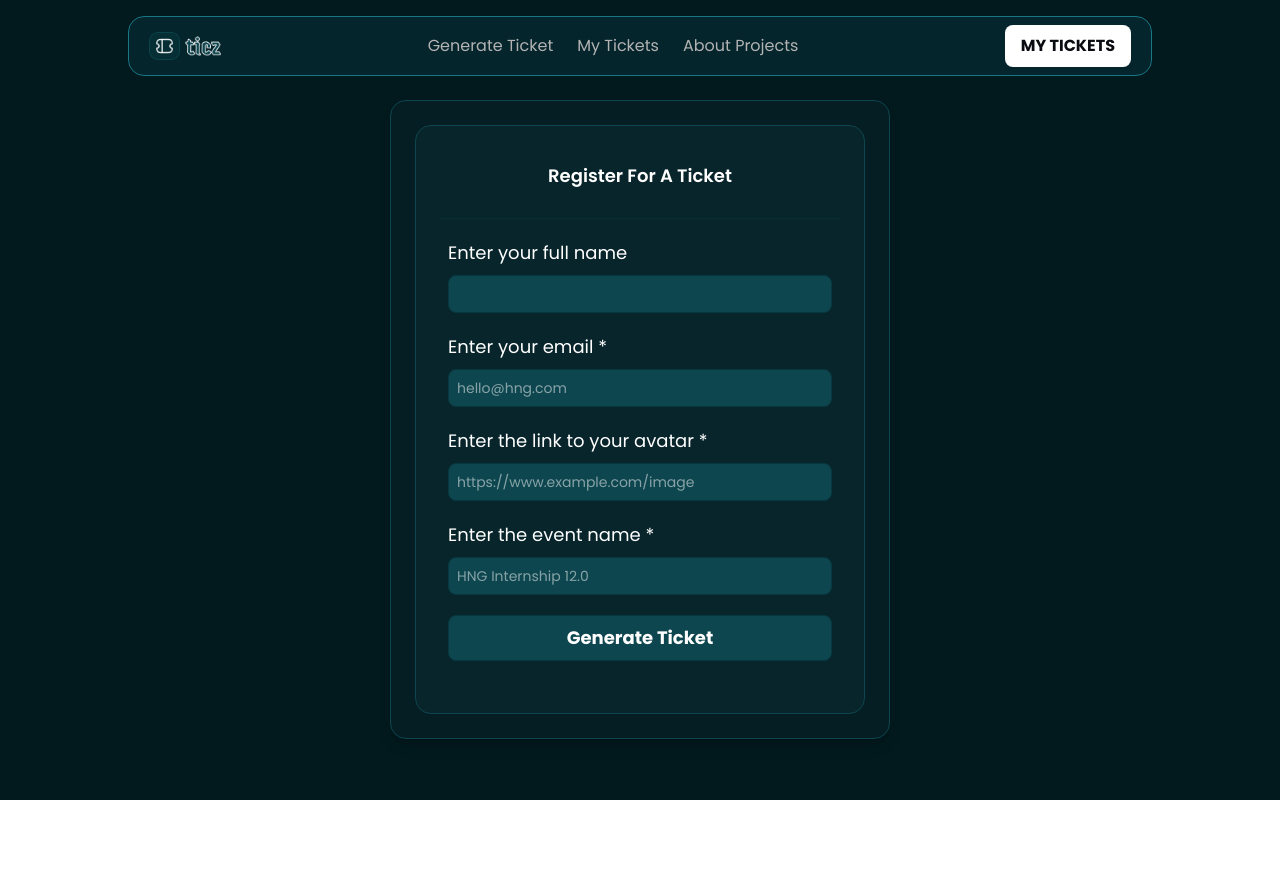
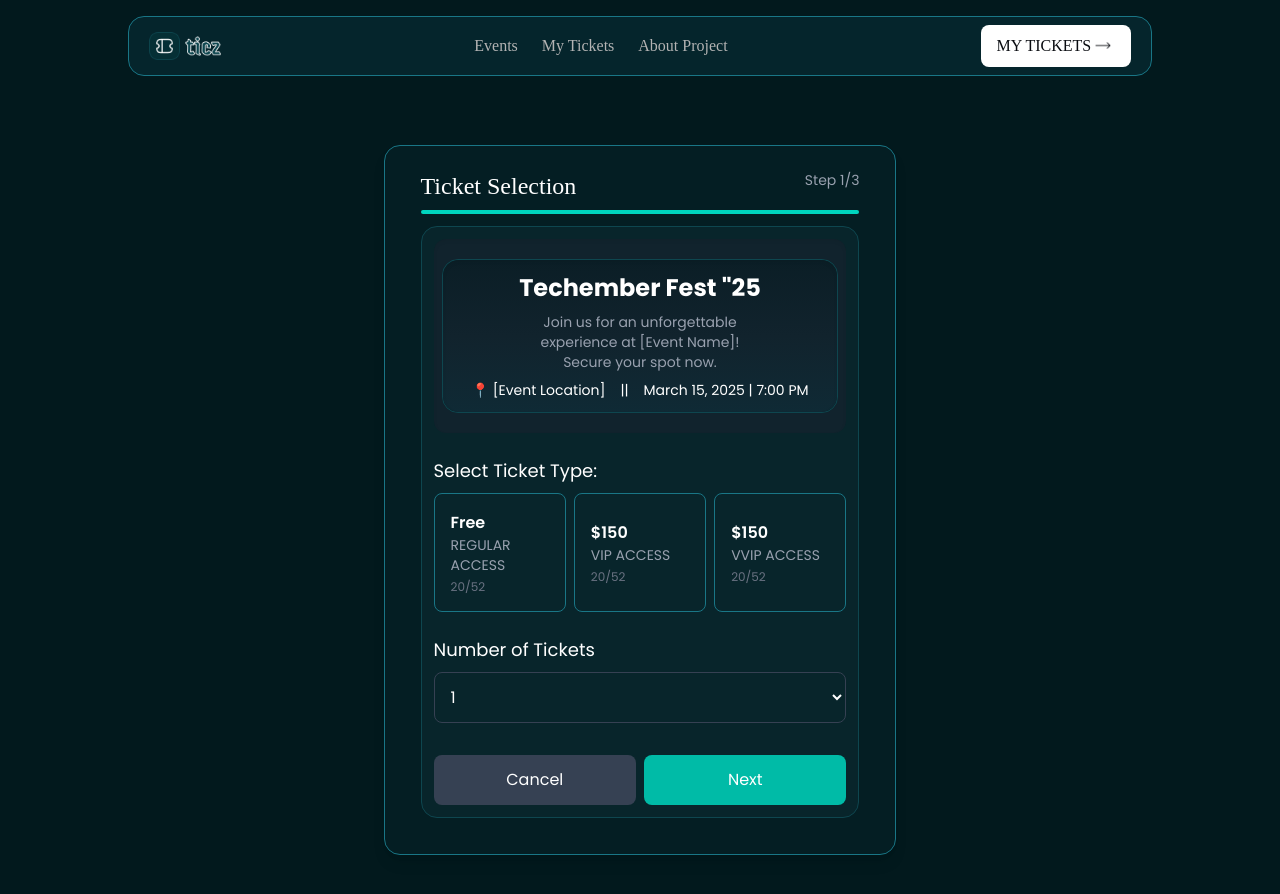
Before and after one commit to emmanuelcobbinah007/hngx-stage2-ticketgenerator, a React (Vite) app in the folder ticket_generator/: page /#/ in a window 1280 px wide. Shown: the top 894 px of the page. Before the commit the page ends 800 px from the top, so only its background shows below. Built offline with nearby package versions, Linux system fonts and the light colour scheme; a web font is replaced by a local one.

Commit message:
redoing to make it pixel perfect pt 1

```diff
--- a/ticket_generator/package.json
+++ b/ticket_generator/package.json
@@ -21,19 +21,21 @@
     "react-dom": "^19.0.0",
     "react-hot-toast": "^2.5.1",
     "react-icons": "^5.4.0",
-    "react-router-dom": "^7.1.5",
-    "tailwindcss": "^4.0.6"
+    "react-router-dom": "^7.1.5"
   },
   "devDependencies": {
     "@eslint/js": "^9.19.0",
     "@types/react": "^19.0.8",
     "@types/react-dom": "^19.0.3",
     "@vitejs/plugin-react": "^4.3.4",
+    "autoprefixer": "^10.4.20",
     "eslint": "^9.19.0",
     "eslint-plugin-react": "^7.37.4",
     "eslint-plugin-react-hooks": "^5.0.0",
     "eslint-plugin-react-refresh": "^0.4.18",
     "globals": "^15.14.0",
+    "postcss": "^8.5.2",
+    "tailwindcss": "^4.0.6",
     "vite": "^6.1.0"
   }
 }
--- a/ticket_generator/src/App.css
+++ b/ticket_generator/src/App.css
@@ -1,4 +1,7 @@
 @import "tailwindcss";
+@tailwind base;
+@tailwind components;
+@tailwind utilities;
 body {
   font-family: 'Poppins', serif;
   font-weight: 400; /* Regular weight */
--- a/ticket_generator/src/App.jsx
+++ b/ticket_generator/src/App.jsx
@@ -2,6 +2,8 @@ import { HashRouter as Router, Routes, Route } from "react-router-dom";
 import Navbar from "./components/Navbar";
 import TicketFormPage from "./pages/TicketFormPage";
 import AllTicketsPage from "./pages/AllTicketsPage";
+import AboutProjectPage from "./pages/AboutProjectPage";
+import EventsPage from "./pages/EventsPage";
 import "./App.css";
 
 function App() {
@@ -11,8 +13,10 @@ function App() {
         <div className="py-4 w-[90%] sm:w-[80%] mx-auto">
           <Navbar />
           <Routes>
-            <Route path="/" element={<TicketFormPage />} />
+            <Route path="/" element={<EventsPage />} />
+            <Route path="/ticket-form" element={<TicketFormPage />} />
             <Route path="/all-tickets" element={<AllTicketsPage />} />
+            <Route path="/about-project" element={<AboutProjectPage />} />
           </Routes>
         </div>
       </div>
--- a/ticket_generator/src/components/Navbar.jsx
+++ b/ticket_generator/src/components/Navbar.jsx
@@ -1,6 +1,7 @@
 import React, { useState } from "react";
 import { Link } from "react-router-dom";
 import { IoMenu, IoClose } from "react-icons/io5";
+import line5 from "../assets/Line 5.png";
 import Ticz from "../assets/ticz.png";
 
 const Navbar = () => {
@@ -15,7 +16,7 @@ const Navbar = () => {
   };
 
   return (
-    <div className="bg-[#05252C] flex justify-between items-center p-2 rounded-2xl border border-[#197686] relative">
+    <div className="bg-[#05252C] flex justify-between items-center p-2 rounded-2xl border border-[#197686] relative font-[Jejumyeongjo] text-md">
       <Link to="/">
         <img src={Ticz} alt="Ticz" className="h-7 mx-3" />
       </Link>
@@ -25,7 +26,7 @@ const Navbar = () => {
           className="mx-3 text-[#b3b3b3] hover:text-[#fff] hover:scale-105 duration-300"
           onClick={closeMenu}
         >
-          Generate Ticket
+          Events
         </p>
         </Link>
         <Link to="all-tickets">
@@ -33,21 +34,24 @@ const Navbar = () => {
             My Tickets
           </p>
         </Link>
+        <Link to = '/about-project'>
         <p className="mx-3 text-[#b3b3b3] hover:text-[#fff] hover:scale-105 duration-300">
-          About Projects
+          About Project
         </p>
+        </Link>
       </div>
-      <Link to="/all-tickets" className="hidden md:block">
-        <button className="font-bold bg-white text-[#0A0C11] px-4 py-2 rounded-lg hover:cursor-pointer hover:scale-105 duration-300 mx-3">
+      <Link to="/all-tickets" className="block">
+        <button className=" bg-white text-[#0A0C11] px-4 py-2 rounded-lg hover:cursor-pointer hover:scale-105 duration-300 sm:mx-3 flex items-center">
           MY TICKETS
+          <img src={line5} className="h-[7px] mx-1"/>
         </button>
       </Link>
-      <div className="md:hidden flex items-center">
+      {/* <div className="md:hidden flex items-center">
         <button onClick={toggleMenu} className="text-white focus:outline-none">
           {isMenuOpen ? <IoClose size={24} /> : <IoMenu size={24} />}
         </button>
-      </div>
-      <div
+      </div> */}
+      {/* <div
         className={`fixed top-0 right-0 h-full w-1/2 bg-[#05252C] flex flex-col items-center transform ${
           isMenuOpen ? "translate-x-0" : "translate-x-full"
         } transition-transform duration-300 ease-in-out md:hidden`}
@@ -88,7 +92,7 @@ const Navbar = () => {
             MY TICKETS
           </button>
         </Link>
-      </div>
+      </div> */}
     </div>
   );
 };
--- a/ticket_generator/src/components/TicketForm.jsx
+++ b/ticket_generator/src/components/TicketForm.jsx
@@ -74,8 +74,8 @@ const TicketForm = () => {
     <div className="my-6 text-sm sm:text-lg sm:px-6 lg:px-8">
       <div className="p-6 rounded-2xl border border-[#0E464F] bg-[#041E23] max-w-[500px] mx-auto mb-10 shadow-lg">
         <div className="p-6 rounded-2xl border border-[#0E464F] bg-[#08252B]">
-          <h1 className="px-2 py-3 text-lg text-center font-semibold text-white">
-            Register For A Ticket
+          <h1 className="px-2 py-3 text-lg text-left font-semibold text-white">
+            Attendee Details
           </h1>
           <hr className="w-full mx-auto mt-4 bg-[#0E464F] h-px border-t-0 bg-gradient-to-r from-transparent via-[#0E464F] to-transparent opacity-25 dark:opacity-100" />
           <form className="p-2 mt-3" onSubmit={(e) => handleSubmit(e)} aria-labelledby="ticket-form">
--- /dev/null
+++ b/ticket_generator/src/components/TicketSelection.jsx
@@ -0,0 +1,116 @@
+import React, { useState } from "react";
+import { useNavigate } from "react-router-dom";
+
+const TicketSelection = () => {
+  const [ticketType, setTicketType] = useState("Free");
+  const [numberOfTickets, setNumberOfTickets] = useState(1);
+  const navigate = useNavigate();
+
+  const handleNext = () => {
+    navigate("/ticket-form");
+  };
+
+  return (
+    <div className="min-h-screen flex items-center justify-center text-white mt-6">
+      <div className="w-full max-w-md lg:max-w-lg p-6 bg-[#041E23] border border-[#197686] rounded-2xl shadow-lg">
+        {/* Header */}
+        <div className="w-[95%] mx-auto">
+          <div className="flex justify-between mb-2">
+            <h2 className="text-2xl font-extralight font-[Jejumyeongjo]">
+              Ticket Selection
+            </h2>
+            <p className="text-sm text-gray-400">Step 1/3</p>
+          </div>
+          <div className="h-1 bg-teal-400 rounded-full" />
+
+          {/* Event Info */}
+          <div className="my-3 p-3 rounded-2xl border border-[#0E464F] bg-[#08252B]">
+            <div className="p-2 bg-[#11232D] rounded-xl shadow-inner">
+              <div className="my-3 rounded-2xl border border-[#0E464F] bg-[#08252B]">
+                <div className="rounded-2xl p-3 bg-gradient-to-b from-[#0B1E26] via-[#11232D] to-[#0F2A35] shadow-inner">
+
+                <h3 className="text-2xl font-bold mb-2 text-center font-road-rage">
+                  Techember Fest "25
+                </h3>
+                <div className="sm:w-[60%] sm:mx-auto">
+                <p className="text-sm text-center text-gray-400">
+                  Join us for an unforgettable experience at [Event Name]!
+                  Secure your spot now.
+                </p>
+                </div>
+                <div className="text-center mt-2 text-sm">
+                  <p className="text-sm">
+                    📍 [Event Location] &nbsp;&nbsp; || &nbsp;&nbsp; March 15,
+                    2025 | 7:00 PM
+                  </p>
+                </div>
+
+                </div>
+              </div>
+            </div>
+
+            {/* Ticket Type Selection */}
+            <div className="mt-6">
+              <p className="text-lg mb-2">Select Ticket Type:</p>
+              <div className="flex flex-col lg:flex-row lg:justify-between lg:space-x-2 space-y-2 lg:space-y-0">
+                {["REGULAR ACCESS", "VIP ACCESS", "VVIP ACCESS"].map(
+                  (type, index) => (
+                    <button
+                      key={index}
+                      className={`w-full lg:flex-1 p-4 rounded-lg border ${
+                        ticketType === type
+                          ? "border-[#197686] bg-[#12464E]"
+                          : "border-[#197686]"
+                      } transition-all text-left`}
+                      onClick={() => setTicketType(type)}
+                    >
+                      <p className="font-semibold">
+                        {type === "REGULAR ACCESS" ? "Free" : "$150"}
+                      </p>
+                      <p className="text-sm text-gray-400">{type}</p>
+                      <p className="text-xs mt-1 text-gray-500">20/52</p>
+                    </button>
+                  )
+                )}
+              </div>
+            </div>
+
+            {/* Number of Tickets */}
+            <div className="mt-6">
+              <p className="text-lg mb-2">Number of Tickets</p>
+              <select
+                className="w-full p-3 rounded-lg bg-[#08252B] border border-gray-700 focus:outline-none"
+                value={numberOfTickets}
+                onChange={(e) => setNumberOfTickets(e.target.value)}
+              >
+                {[1, 2, 3, 4, 5].map((num) => (
+                  <option key={num} value={num}>
+                    {num}
+                  </option>
+                ))}
+              </select>
+            </div>
+
+            {/* Buttons */}
+            <div className="flex justify-between mt-8 space-x-2">
+              <button
+                className="w-1/2 py-3 rounded-lg bg-gray-700 hover:bg-gray-600 transition-all"
+                onClick={() => alert("Canceled")}
+              >
+                Cancel
+              </button>
+              <button
+                className="w-1/2 py-3 rounded-lg bg-teal-500 hover:bg-teal-400 transition-all"
+                onClick={handleNext}
+              >
+                Next
+              </button>
+            </div>
+          </div>
+        </div>
+      </div>
+    </div>
+  );
+};
+
+export default TicketSelection;
--- /dev/null
+++ b/ticket_generator/src/pages/AboutProjectPage.jsx
@@ -0,0 +1,86 @@
+import React from "react";
+
+const AboutProjectPAge = () => {
+  return (
+    <div className="p-6 rounded-2xl border border-[#0E464F] bg-[#041E23] max-w-[704px] my-12 mx-auto mb-10 shadow-lg">
+      <div className="text-sm p-4">
+        <p className="mb-8">
+          Event Ticket Booking UI – Open Source Practice Project 🎟️
+        </p>
+        <p className="mt-5 mb-8">Overview</p>
+        <p className="mt-5 mb-8">
+          This is a beginner-friendly yet practical Event Ticket Booking UI
+          designed for developers to clone, explore, and build upon. The design
+          focuses on a seamless, login-free ticket reservation flow, allowing
+          users to book event tickets quickly and efficiently.
+        </p>
+        <p className="mt-5 mb-8">
+          The project consists of a three-step ticket booking flow, and
+          developers can extend it further by integrating payment solutions, and
+          ticket validation systems.
+        </p>
+        <p className="mt-5 mb-8">Flow and Features</p>
+        <p className="mt-5">1️. Ticket Selection</p>
+        <ul className="list-disc ml-5 mb-8">
+          <li>Users can browse available tickets (Free & Paid).</li>
+          <li>Ticket options are displayed in a list or card view.</li>
+          <li>
+            For Free Tickets → Clicking “Get Free Ticket” proceeds to attendee
+            details.
+          </li>
+          <li>
+            For Paid Tickets → Clicking “Purchase Ticket” would ideally open a
+            payment modal.
+          </li>
+        </ul>
+
+        <p className="mt-5">2. Attendee Details Form</p>
+        <ul className="list-disc ml-5">
+          <li>
+            If the ticket is free, the user is taken directly to the Ticket
+            Confirmation Page.
+          </li>
+          <li>
+            If the ticket is paid, developers can integrate Stripe, Paystack, or
+            Flutterwave to process payments before showing the confirmation
+            page.
+          </li>
+          <li>Upon successful booking, users should receive:</li>
+          <li>A visual ticket preview with a unique QR Code.</li>
+          <li>
+            An option to download the ticket as PDF or save it to their device.
+          </li>
+          <li>An email confirmation containing ticket details.</li>
+        </ul>
+        <p className=" mb-8">How to Build This 🚀</p>
+        <p className="mt-5 mb-8">This UI can be implemented using:</p>
+        <p className="mt-5">📌 Frontend (Next.js or React)</p>
+        <ul className="list-disc ml-5  mb-8">
+          <li> Component Breakdown:</li>
+          <li>ITicketCard.tsx → Displays ticket details</li>
+          <li>AttendeeForm.tsx → Captures user details</li>
+          <li>PaymentModal.tsx → Handles payment processing</li>
+          <li>SuccessScreen.tsx → Shows the final ticket preview</li>
+          <li>
+            State Management: React's Context API, Zustand, or Redux (if
+            needed).
+          </li>
+          <li>
+            File Handling: Users should be able to upload images (profile
+            picture for ticket) using Firebase Storage, Cloudinary, or local
+            preview with URL.createObjectURL().
+          </li>
+        </ul>
+      </div>
+      <div className="text-center text-7xl">
+      💛Enjoy
+      </div>
+      <div className="p-2 rounded-lg border border-[#0E464F] bg-[#08252B] flex flex-col sm:flex-row justify-center sm:justify-center text-center mt-4 max-w-[504px] my-12 mx-auto mb-10 shadow-lg">
+        <a href="/" className="text-sm mx-2 py-2 px-12 rounded-lg border border-[#24A0B5] text-[#24A0B5] hover:scale-105 duration-300 ease-in-out mb-2 sm:mb-0">Design File</a>
+        <a href="https://www.github.com/emmanuelcobbinah007" className="text-sm mx-2 py-2 px-12 rounded-lg border border-[#07373F] bg-[#24A0B5] text-white hover:scale-105 duration-300 ease-in-out">GithubCode</a>
+      </div>
+    </div>
+  );
+};
+
+export default AboutProjectPAge;
--- /dev/null
+++ b/ticket_generator/src/pages/EventsPage.jsx
@@ -0,0 +1,12 @@
+import React from 'react'
+import TicketSelection from '../components/TicketSelection'
+
+const EventsPage = () => {
+  return (
+    <div>
+        <TicketSelection />
+    </div>
+  )
+}
+
+export default EventsPage
```
Also changed, not shown: ticket_generator/src/assets/Line 5.png (added), 1 other file (tests, documents, lock files or other folders).
